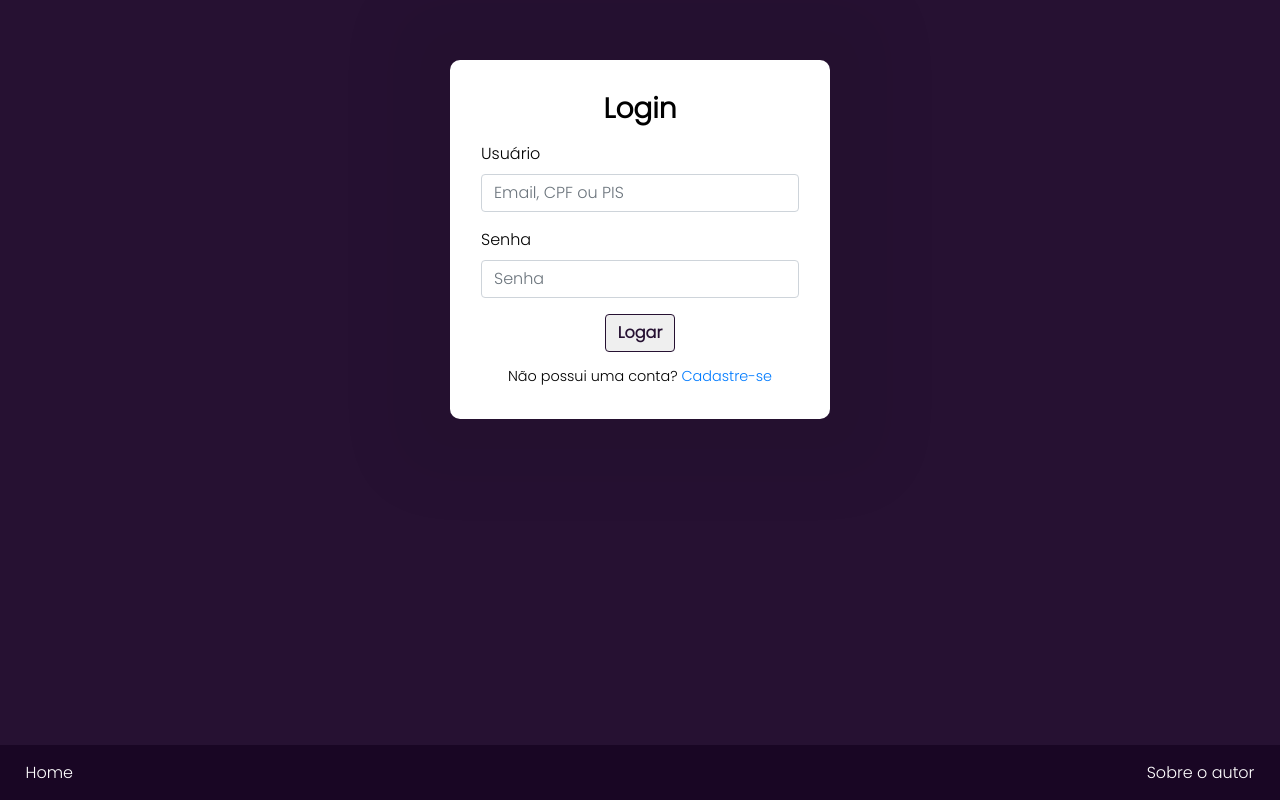
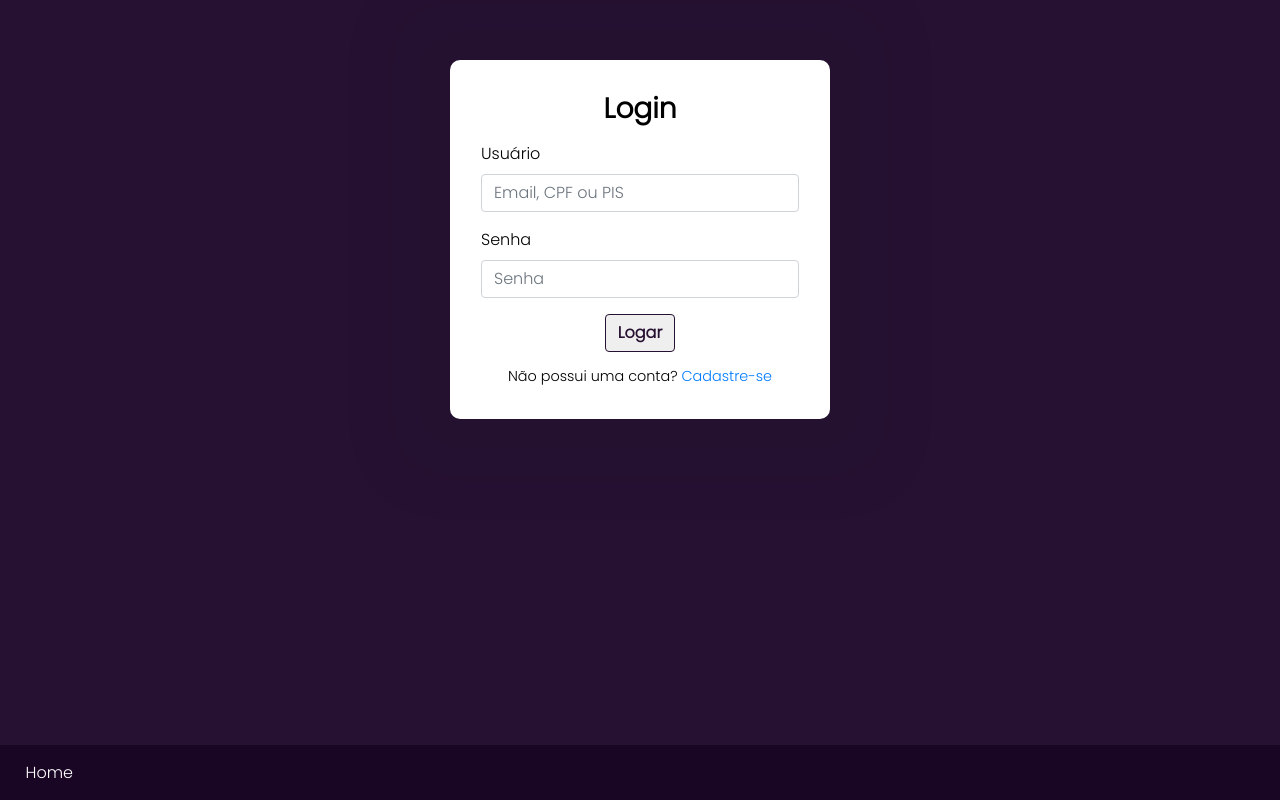
Before and after one commit to EnzoPolazi/Cadastro, a Vue app: page /login in a window 1280 px wide. Built offline with nearby package versions, Linux system fonts and the light colour scheme.

Commit message:
Removido o "Sobre" e alteração do ícone da página

```diff
--- a/src/components/Footer.vue
+++ b/src/components/Footer.vue
@@ -1,7 +1,6 @@
 <template>
     <footer id="footer">
         <router-link id="home" to="/">Home</router-link>
-        <router-link id="sobre" to="/sobre">Sobre o autor</router-link>
     </footer>
 </template>
 
@@ -26,9 +25,6 @@
 #home{
     margin: auto auto auto 2%;
 }
-#sobre{
-    margin: auto 2% auto auto;
-}
 #footer a{
     text-decoration: none;
     color: #ffffff;
--- a/src/router/index.js
+++ b/src/router/index.js
@@ -1,6 +1,5 @@
 import { createRouter, createWebHistory } from 'vue-router'
 import Home from '@/views/Home'
-import Sobre from '@/views/Sobre'
 import Cadastro from '@/views/Cadastro'
 import Login from '@/views/Login'
 import Edit from '@/views/Edit'
@@ -12,11 +11,6 @@ const routes = [
         name: 'home',
         path: '/',
         component: Home
-    },
-    {
-        name: 'sobre',
-        path: '/sobre',
-        component: Sobre
     },
     {
         name: 'cadastro',
--- a/src/views/Sobre.vue
+++ /dev/null
@@ -1,11 +0,0 @@
-<template>
-    <div id="curriculo">
-        <h1>TESTE</h1>
-    </div>
-</template>
-
-<script>
-export default {
-    name:"Sobre"
-}
-</script>
```
Also changed, not shown: src/assets/logo.png (deleted), 1 other file (tests, documents, lock files or other folders).
